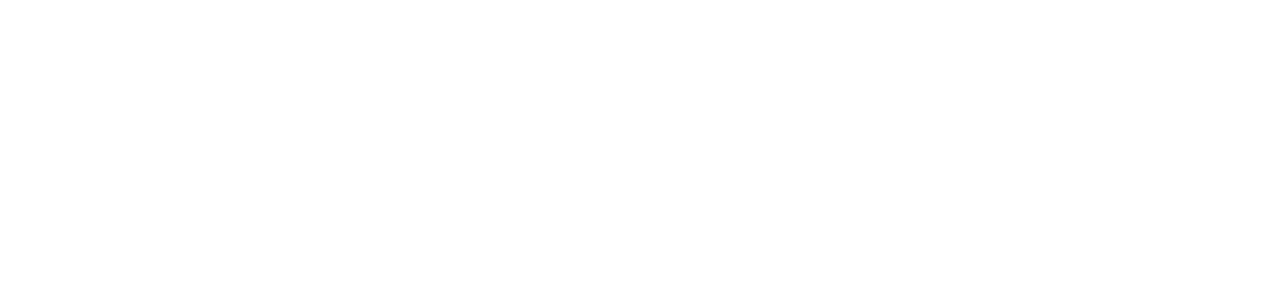
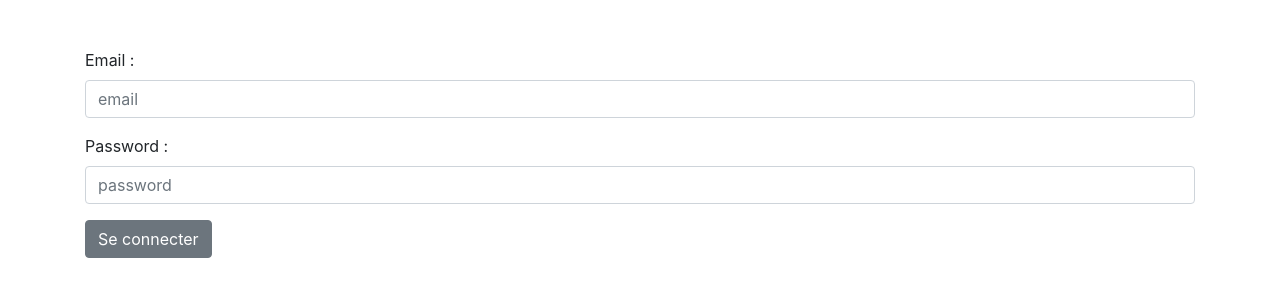
Before and after one commit to TheodoreLefrancois/on_the_front_encore, a React (Create React App) app: page /auth in a window 1280 px wide. Shown: the top 300 px of the page. Built offline with nearby package versions, Linux system fonts and the light colour scheme.

Commit message:
add auth token to localStorage

```diff
--- a/src/pages/Auth.jsx
+++ b/src/pages/Auth.jsx
@@ -1,34 +1,50 @@
-// import axios from 'axios';
-// import { Button } from 'bootstrap';
-// import { Input, Label } from 'reactstrap';
+import axios from 'axios';
+import { useState } from 'react';
+import { Button, FormGroup, Input, Label, Form } from 'reactstrap';
 
 const Auth = () => {
-  // const handleSubmit = () => {
-  //   axios.post('localhost:5000/api/v1/auth', (err, result) => {
-  //     if (err) {
-  //       console.log(err);
-  //     }
-  //     console.log(result);
-  //     localStorage.setItem('token', result.data.token);
-  //   });
-  // };
+  const [email, setEmail] = useState('');
+  const [password, setPassword] = useState('');
+  const handleSubmit = (e) => {
+    const datas = {
+      email,
+      password,
+    };
+    e.preventDefault();
+    axios
+      .post('http://localhost:5000/api/v1/auth', datas)
+      .then((response) => {
+        localStorage.setItem('token', response.data.token);
+      })
+      .catch((err) => {
+        // eslint-disable-next-line no-console
+        console.log(err);
+      });
+  };
   return (
-    // <div method="post" onSubmit={() => handleSubmit()}>
-    <div>
-      {/* <div>
+    <Form method="post" onSubmit={(e) => handleSubmit(e)}>
+      <FormGroup>
         <Label htmlFor="email">Email : </Label>
-        <Input type="email" name="email" id="email" placeholder="email" />
-      </div>
-      <div>
+        <Input
+          type="email"
+          name="email"
+          id="email"
+          placeholder="email"
+          onChange={(e) => setEmail(e.target.value)}
+        />
+      </FormGroup>
+      <FormGroup>
         <Label htmlFor="password">Password : </Label>
         <Input
           type="password"
           name="password"
           id="password"
           placeholder="password"
+          onChange={(e) => setPassword(e.target.value)}
         />
-      </div> */}
-    </div>
+      </FormGroup>
+      <Button type="submit">Se connecter</Button>
+    </Form>
   );
 };
 
```
